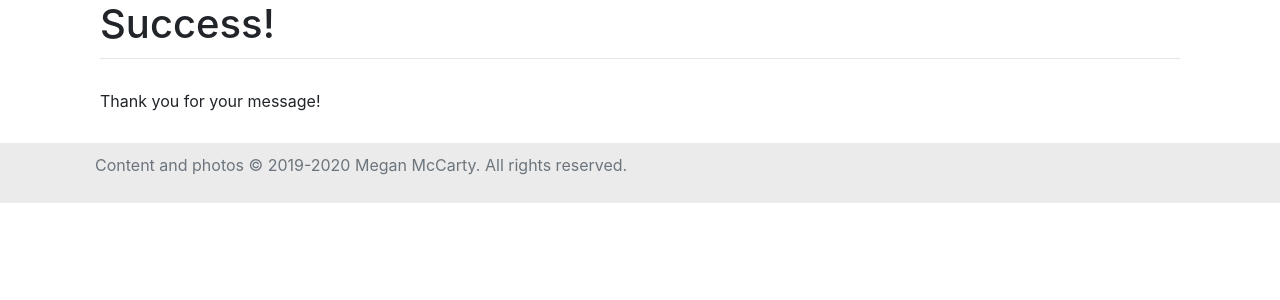
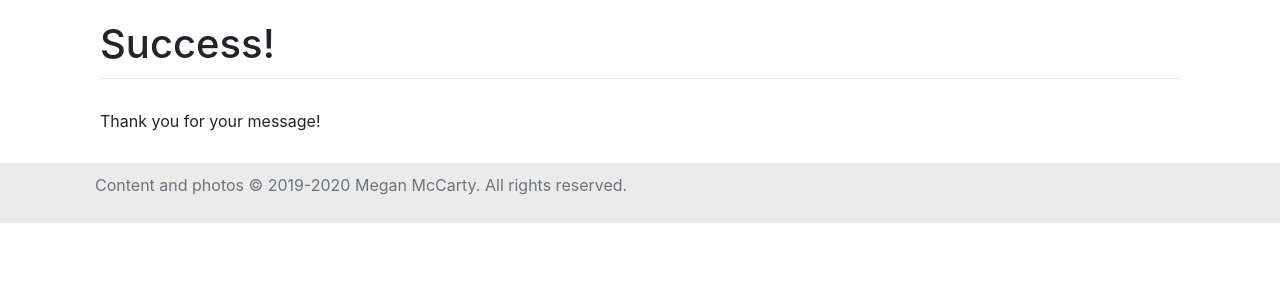
Before and after one commit to Meganmccarty/memcollection, a Django app: page /success/ in a window 1280 px wide. Shown: the part 56-356 px from the top of the page. Run offline with Django 3.2, Linux system fonts and the light colour scheme; some libraries are stand-ins or nearby versions.

Commit message:
Fixed heading

```diff
--- a/database/templates/success.html
+++ b/database/templates/success.html
@@ -1,8 +1,12 @@
 {% extends "base.html" %}
+
+<head>
+    {% block title %}<title>Messenge Sent!</title>{% endblock %}
+</head>
 
 {% block content %}
 <div class="container">
-    <h1>Success!</h1>
+    <h1 class="page-title">Success!</h1>
     <hr>
     <p>Thank you for your message!</p>
 </div>
```
